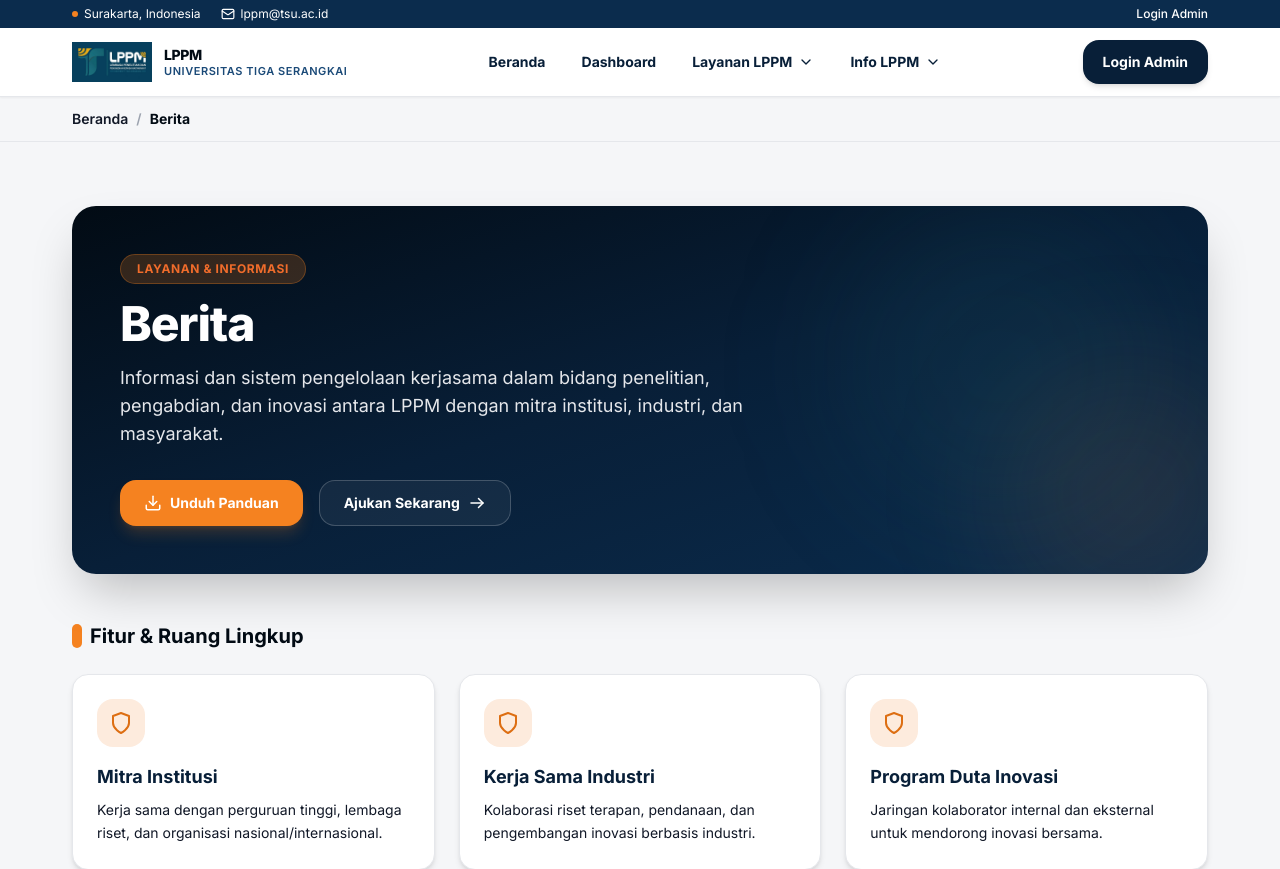
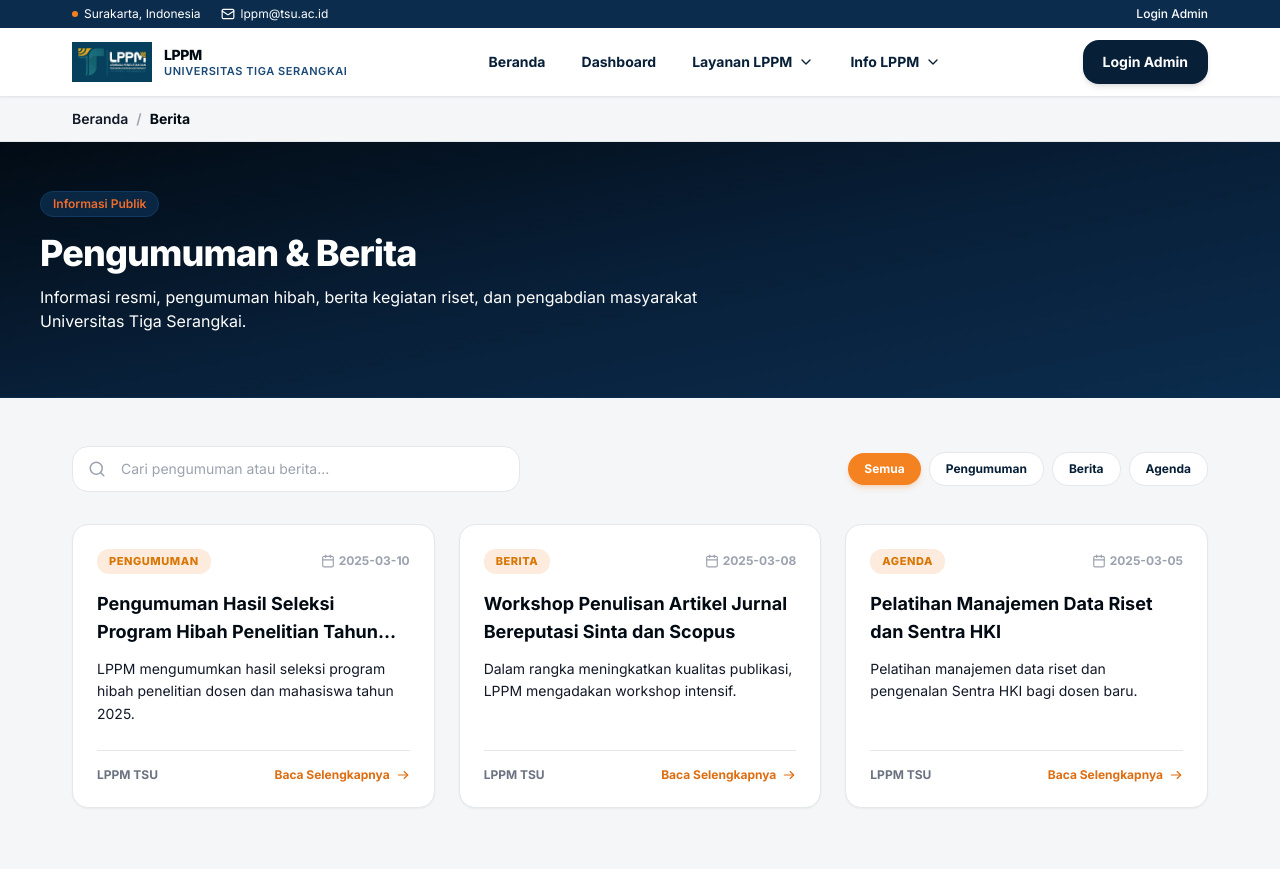
Before and after one commit to bay2514/LPPM, a React (Vite) app in the folder frontend/: page /berita in a window 1280 px wide. Shown: the top 869 px of the page. Built offline with nearby package versions, Linux system fonts and the light colour scheme.

Commit message:
feat(nav): Tahap 3 selesai - halaman Info LPPM

```diff
--- a/frontend/src/public/pages/Berita.jsx
+++ b/frontend/src/public/pages/Berita.jsx
@@ -1,12 +1,105 @@
-import PlaceholderPage from "./PlaceholderPage.jsx";
+import { useState } from "react";
+import PageHero from "@shared/components/ui/PageHero.jsx";
+import { Newspaper, Calendar, Search, ArrowRight } from "@shared/components/ui/Icons.jsx";
+import { useContent } from "@public/hooks/useContent";
+
 export default function Berita() {
-  return <PlaceholderPage
-    title="Berita"
-    description="Informasi dan sistem pengelolaan kerjasama dalam bidang penelitian, pengabdian, dan inovasi antara LPPM dengan mitra institusi, industri, dan masyarakat."
-    features={[
-      { title: "Mitra Institusi", desc: "Kerja sama dengan perguruan tinggi, lembaga riset, dan organisasi nasional/internasional." },
-      { title: "Kerja Sama Industri", desc: "Kolaborasi riset terapan, pendanaan, dan pengembangan inovasi berbasis industri." },
-      { title: "Program Duta Inovasi", desc: "Jaringan kolaborator internal dan eksternal untuk mendorong inovasi bersama." }
-    ]}
-  />;
+  const news = useContent("news");
+  const [search, setSearch] = useState("");
+  const [selectedCategory, setSelectedCategory] = useState("Semua");
+
+  const categories = ["Semua", "Pengumuman", "Berita", "Agenda"];
+
+  const filtered = news.filter(n => {
+    const matchesSearch = n.title.toLowerCase().includes(search.toLowerCase()) ||
+                          (n.excerpt && n.excerpt.toLowerCase().includes(search.toLowerCase()));
+    const matchesCat = selectedCategory === "Semua" || n.tag === selectedCategory;
+    return matchesSearch && matchesCat;
+  });
+
+  return (
+    <div className="bg-canvas min-h-screen">
+      <PageHero
+        title="Pengumuman & Berita"
+        description="Informasi resmi, pengumuman hibah, berita kegiatan riset, dan pengabdian masyarakat Universitas Tiga Serangkai."
+        badge="Informasi Publik"
+      />
+
+      <div className="mx-auto max-w-container px-4 py-12 md:px-8">
+        <div className="mb-8 flex flex-col gap-4 md:flex-row md:items-center md:justify-between">
+          <div className="relative flex-1 max-w-md">
+            <Search className="absolute left-4 top-1/2 -translate-y-1/2 text-ink-400" size={18} />
+            <input
+              type="text"
+              placeholder="Cari pengumuman atau berita..."
+              className="w-full rounded-2xl border border-line bg-surface py-3 pl-12 pr-4 text-sm focus:border-orange-500 focus:outline-none focus:ring-4 focus:ring-orange-500/10 transition-all"
+              value={search}
+              onChange={(e) => setSearch(e.target.value)}
+            />
+          </div>
+
+          <div className="flex flex-wrap items-center gap-2">
+            {categories.map(cat => (
+              <button
+                key={cat}
+                onClick={() => setSelectedCategory(cat)}
+                className={`rounded-xl px-4 py-2 text-xs font-bold transition-all ${
+                  selectedCategory === cat
+                    ? "bg-orange-500 text-white shadow-md shadow-orange-500/20"
+                    : "bg-surface text-navy-900 border border-line hover:bg-canvas"
+                }`}
+              >
+                {cat}
+              </button>
+            ))}
+          </div>
+        </div>
+
+        <div className="grid gap-6 md:grid-cols-2 lg:grid-cols-3">
+          {filtered.length > 0 ? (
+            filtered.map((item) => (
+              <div
+                key={item.id}
+                className="group flex flex-col rounded-2xl border border-line bg-surface p-6 shadow-sm transition-all hover:border-orange-200 hover:shadow-md"
+              >
+                <div className="mb-4 flex items-center justify-between">
+                  <span className="rounded-lg bg-orange-50 px-3 py-1 text-[11px] font-black uppercase tracking-wider text-orange-700">
+                    {item.tag || "Pengumuman"}
+                  </span>
+                  <span className="flex items-center gap-1 text-xs font-bold text-ink-400">
+                    <Calendar size={14} />
+                    {item.date || "2025-03-10"}
+                  </span>
+                </div>
+
+                <h3 className="mb-3 text-lg font-bold text-navy-950 group-hover:text-orange-600 transition-colors line-clamp-2">
+                  {item.title}
+                </h3>
+
+                <p className="mb-6 text-sm leading-relaxed text-ink-600 line-clamp-3">
+                  {item.excerpt || item.description || "Informasi lengkap mengenai pengumuman resmi LPPM TSU."}
+                </p>
+
+                <div className="mt-auto pt-4 border-t border-line flex items-center justify-between">
+                  <span className="text-xs font-bold text-ink-500">LPPM TSU</span>
+                  <button className="inline-flex items-center gap-1.5 text-xs font-bold text-orange-600 group-hover:translate-x-1 transition-transform">
+                    Baca Selengkapnya
+                    <ArrowRight size={14} />
+                  </button>
+                </div>
+              </div>
+            ))
+          ) : (
+            <div className="col-span-full rounded-3xl border border-dashed border-line bg-surface p-16 text-center">
+              <div className="mx-auto mb-4 flex h-16 w-16 items-center justify-center rounded-2xl bg-canvas text-ink-300">
+                <Newspaper size={32} />
+              </div>
+              <h3 className="text-lg font-bold text-navy-900">Pengumuman Tidak Ditemukan</h3>
+              <p className="text-sm text-ink-500">Coba kata kunci lain atau pilih kategori yang berbeda.</p>
+            </div>
+          )}
+        </div>
+      </div>
+    </div>
+  );
 }
--- a/frontend/src/public/pages/Kegiatan.jsx
+++ b/frontend/src/public/pages/Kegiatan.jsx
@@ -1,12 +1,81 @@
-import PlaceholderPage from "./PlaceholderPage.jsx";
+import { useState } from "react";
+import PageHero from "@shared/components/ui/PageHero.jsx";
+import { Calendar, MapPin, Search } from "@shared/components/ui/Icons.jsx";
+import { useContent } from "@public/hooks/useContent";
+
 export default function Kegiatan() {
-  return <PlaceholderPage
-    title="Kegiatan"
-    description="Informasi dan sistem pengelolaan kerjasama dalam bidang penelitian, pengabdian, dan inovasi antara LPPM dengan mitra institusi, industri, dan masyarakat."
-    features={[
-      { title: "Mitra Institusi", desc: "Kerja sama dengan perguruan tinggi, lembaga riset, dan organisasi nasional/internasional." },
-      { title: "Kerja Sama Industri", desc: "Kolaborasi riset terapan, pendanaan, dan pengembangan inovasi berbasis industri." },
-      { title: "Program Duta Inovasi", desc: "Jaringan kolaborator internal dan eksternal untuk mendorong inovasi bersama." }
-    ]}
-  />;
+  const events = useContent("events");
+  const [search, setSearch] = useState("");
+
+  const filtered = events.filter(e =>
+    e.title.toLowerCase().includes(search.toLowerCase()) ||
+    (e.meta && e.meta.toLowerCase().includes(search.toLowerCase()))
+  );
+
+  return (
+    <div className="bg-canvas min-h-screen">
+      <PageHero
+        title="Agenda LPPM"
+        description="Jadwal kegiatan, webinar, workshop, sosialisasi hibah, dan agenda penting LPPM Universitas Tiga Serangkai."
+        badge="Informasi Agenda"
+      />
+
+      <div className="mx-auto max-w-container px-4 py-12 md:px-8">
+        <div className="mb-8 flex flex-col gap-4 md:flex-row md:items-center md:justify-between">
+          <div className="relative flex-1 max-w-md">
+            <Search className="absolute left-4 top-1/2 -translate-y-1/2 text-ink-400" size={18} />
+            <input
+              type="text"
+              placeholder="Cari agenda atau lokasi..."
+              className="w-full rounded-2xl border border-line bg-surface py-3 pl-12 pr-4 text-sm focus:border-orange-500 focus:outline-none focus:ring-4 focus:ring-orange-500/10 transition-all"
+              value={search}
+              onChange={(e) => setSearch(e.target.value)}
+            />
+          </div>
+          <div className="text-sm font-semibold text-ink-500">
+            Menampilkan {filtered.length} agenda kegiatan
+          </div>
+        </div>
+
+        <div className="grid gap-6 md:grid-cols-2 lg:grid-cols-3">
+          {filtered.length > 0 ? (
+            filtered.map((item) => (
+              <div
+                key={item.id}
+                className="group flex flex-col rounded-2xl border border-line bg-surface p-6 shadow-sm transition-all hover:border-orange-200 hover:shadow-md"
+              >
+                <div className="mb-4 flex items-center gap-4">
+                  <div className="flex h-16 w-16 flex-col items-center justify-center rounded-2xl bg-orange-50 text-orange-600 shrink-0 group-hover:bg-orange-500 group-hover:text-white transition-all">
+                    <span className="text-xs font-bold uppercase">{item.month || "Mar"}</span>
+                    <span className="text-2xl font-black">{item.day || "12"}</span>
+                  </div>
+                  <div>
+                    <span className="rounded-lg bg-canvas px-2.5 py-1 text-[10px] font-bold uppercase tracking-wider text-ink-600 border border-line">
+                      Agenda Resmi
+                    </span>
+                    <h3 className="mt-2 text-base font-bold text-navy-950 group-hover:text-orange-600 transition-colors line-clamp-2">
+                      {item.title}
+                    </h3>
+                  </div>
+                </div>
+
+                <div className="mt-auto pt-4 border-t border-line flex items-center gap-2 text-xs font-semibold text-ink-500">
+                  <MapPin size={14} className="text-orange-500 shrink-0" />
+                  <span className="line-clamp-1">{item.meta || "Auditorium LPPM TSU"}</span>
+                </div>
+              </div>
+            ))
+          ) : (
+            <div className="col-span-full rounded-3xl border border-dashed border-line bg-surface p-16 text-center">
+              <div className="mx-auto mb-4 flex h-16 w-16 items-center justify-center rounded-2xl bg-canvas text-ink-300">
+                <Calendar size={32} />
+              </div>
+              <h3 className="text-lg font-bold text-navy-900">Agenda Tidak Ditemukan</h3>
+              <p className="text-sm text-ink-500">Coba kata kunci lain untuk pencarian agenda.</p>
+            </div>
+          )}
+        </div>
+      </div>
+    </div>
+  );
 }
```
Also changed, not shown: 1 other file (tests, documents, lock files or other folders).
